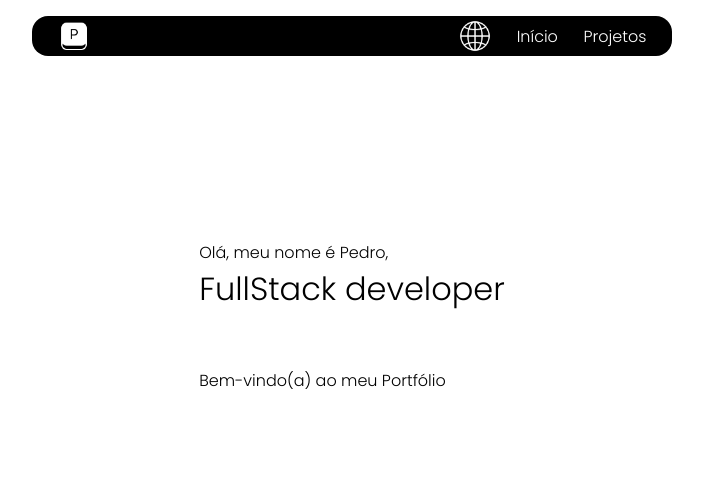
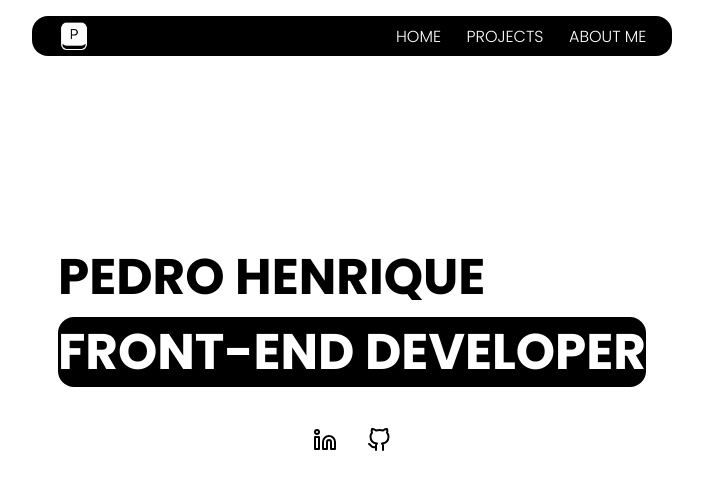
Before and after one commit to PedroXA/my-react-portfolio, a React (Vite) app: page / in a window 1280 px wide. Shown: the top 490 px of the page, without its empty margins (288-991 px from the left). Built offline with nearby package versions, Linux system fonts and the light colour scheme.

Commit message:
changed: new layout

```diff
--- a/src/components/Header/header.jsx
+++ b/src/components/Header/header.jsx
@@ -1,22 +1,17 @@
 import "./header.css";
-import github from "../../assets/github.png";
+import linkedinIMG from "../../assets/linkedin.svg"
+import githubIMG from "../../assets/github.svg"
 
 const header = () => {
 	return (
 		<header className="introduction">
 			<div>
-				<h4>Olá, meu nome é Pedro,</h4>
-				<h1>FullStack developer</h1>
-
-				<div>
-					<div className="introduction-socials">
-						<a href="#" target="_blank" rel="noopener noreferrer"><img src={github} alt="" /></a>
-						<img src="" alt="" />
-					</div>
-					<div className="introduction-welcome">
-						<p>Bem-vindo(a) ao meu Portfólio</p>
-					</div>
-				</div>
+				<h1><span className="introduction-span_name-title">PEDRO HENRIQUE</span></h1>
+				<h1><span className="introduction-span_frontend-title">FRONT-END DEVELOPER</span></h1>
+			</div>
+			<div className="introduction-image-container">
+				<img src={linkedinIMG} alt="linkedIN image" />
+				<img src={githubIMG} alt="github image" />
 			</div>
 		</header>
 	);
--- a/src/components/Navbar/navbar.jsx
+++ b/src/components/Navbar/navbar.jsx
@@ -1,6 +1,5 @@
 import "./navbar.css";
 import logo from "../../assets/logo.png"
-import language_globe from "../../assets/language-globe.png"
 
 const navbar = () => {
 	return (
@@ -11,9 +10,9 @@ const navbar = () => {
 				</li>
 			</ul>
 			<ul className="links-end">
-				<li className="link"><img src={language_globe} alt="idioma" width={32}/></li>
-				<li className="link">Início</li>
-				<li className="link">Projetos</li>
+				<li className="link">HOME</li>
+				<li className="link">PROJECTS</li>
+				<li className="link">ABOUT ME</li>
 			</ul>
 		</nav>
 	);
```
